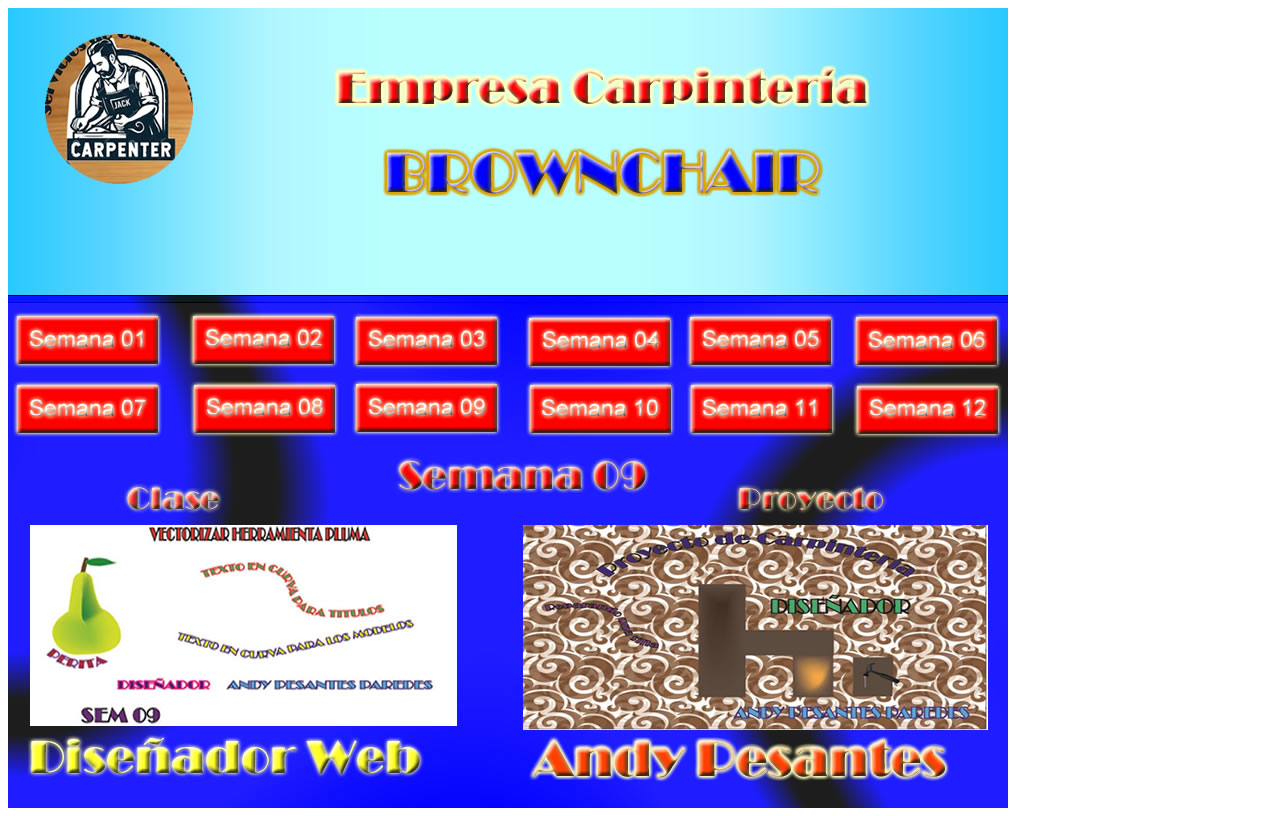
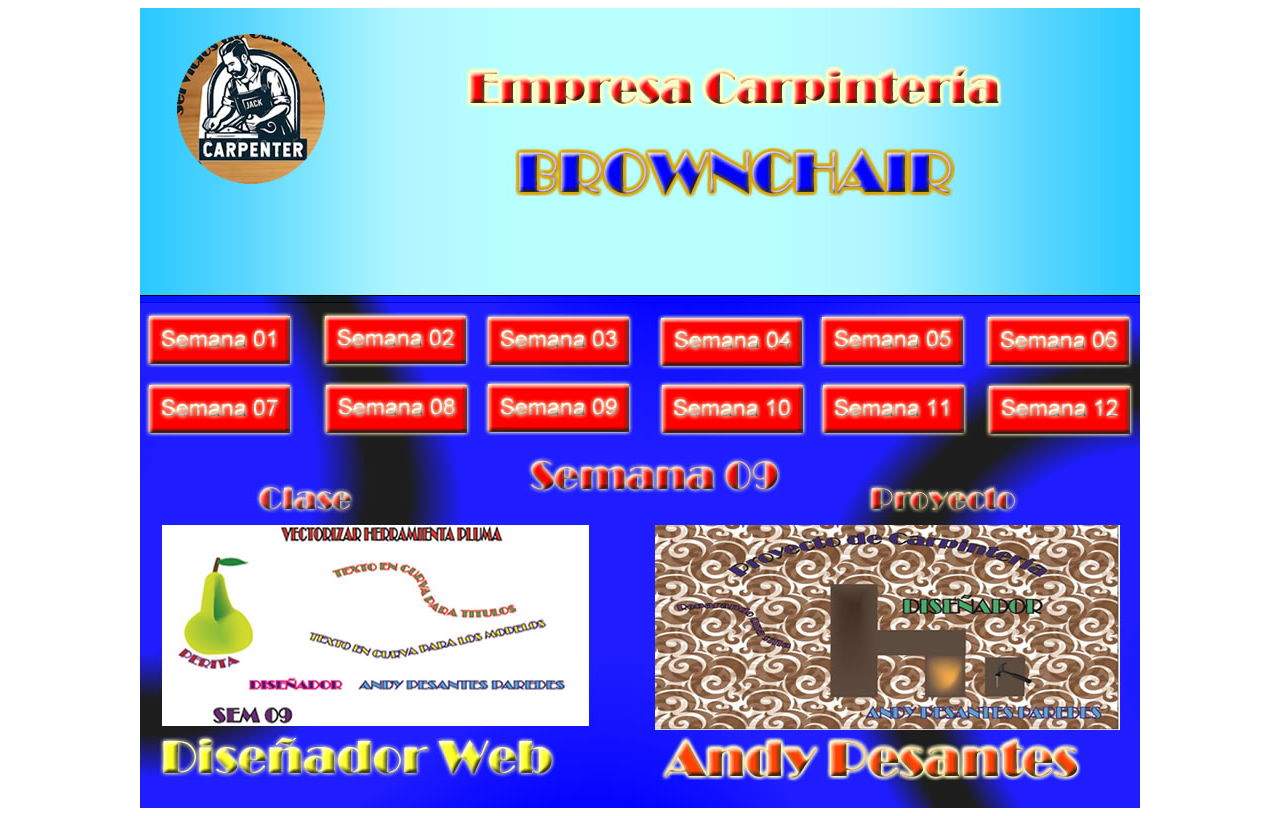
Before and after one commit to AndrewPP2007/Carpa, a plain HTML site: page s09.html in a window 1280 px wide. Drawn offline with Linux system fonts and the light colour scheme.

Commit message:
s09.html

```diff
--- a/s09.html
+++ b/s09.html
@@ -5,7 +5,7 @@
   <title>s09</title>
   <meta http-equiv="Content-Type" content="text/html; charset=utf-8" />
 </head>
-<body bgcolor="#ffffff">
+<body bgcolor="#ffffff" style="text-align: center">
   <img name="s09" src="s09.jpg" width="1000" height="800" id="s09" usemap="#m_s09" alt="" />
   <map name="m_s09" id="m_s09">
     <area shape="rect" coords="37,26,186,176" href="index.html" />
```
